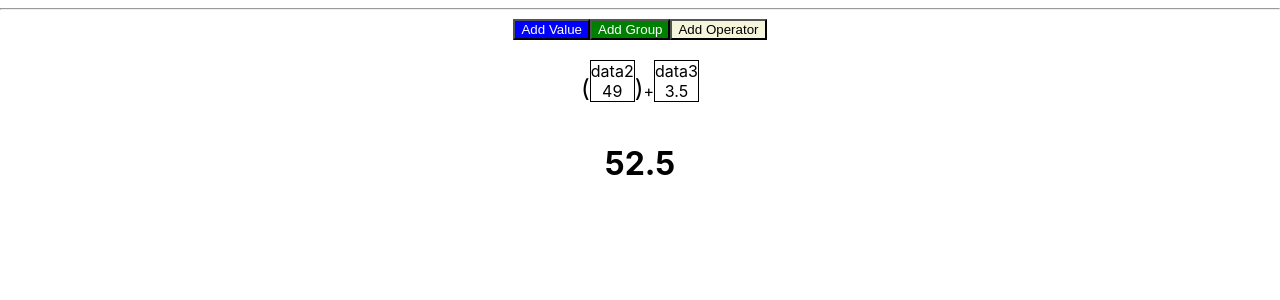
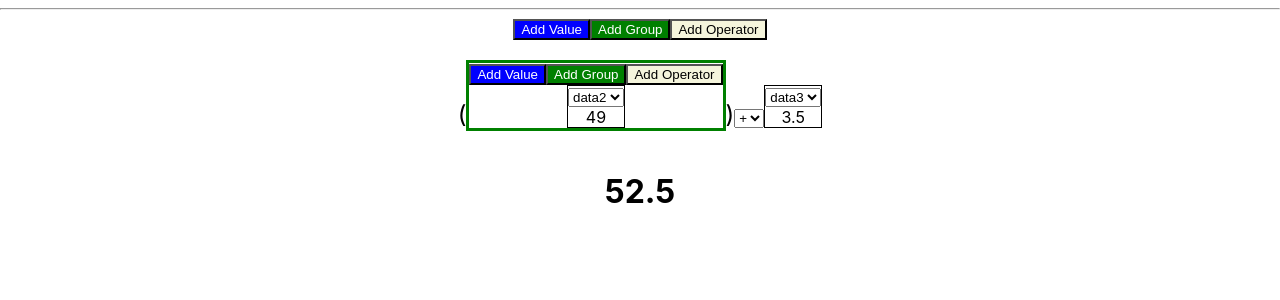
Before and after one commit to sigonasr2/EquationsBuilder, a React (Create React App) app in the folder equations/: page / in a window 1280 px wide. Shown: the top 300 px of the page. Built offline with nearby package versions, Linux system fonts and the light colour scheme.

Commit message:
Look and feel included.

```diff
--- a/equations/src/App.js
+++ b/equations/src/App.js
@@ -15,7 +15,13 @@ function EquationGroup(p) {
 
 	return <>
 	<span style={{fontSize:"24px"}}>(</span>
-	{arr.map((eq,i)=>Array.isArray(eq)?<EquationGroup equation={myArr} setEquation={setMyArr} data={data} arr={eq} key={i} id={i}/>:eq==="×"||eq==="-"||eq==="+"||eq==="÷"?<EquationOperator equation={myArr} setEquation={setMyArr} data={data} operator={eq} key={i} id={i}/>:<EquationValue equation={myArr} setEquation={setMyArr} data={data} val={eq} key={i} id={i}/>)}
+		<div style={{display:"inline-block",border:"3px solid green"}}>
+			<button style={{backgroundColor:"blue",color:"white"}}>Add Value</button>
+			<button style={{backgroundColor:"green",color:"white"}}>Add Group</button>
+			<button style={{backgroundColor:"beige",color:"black"}}>Add Operator</button>
+			<br/>
+			{arr.map((eq,i)=>Array.isArray(eq)?<EquationGroup equation={myArr} setEquation={setMyArr} data={data} arr={eq} key={i} id={i}/>:eq==="×"||eq==="-"||eq==="+"||eq==="÷"?<EquationOperator equation={myArr} setEquation={setMyArr} data={data} operator={eq} key={i} id={i}/>:<EquationValue equation={myArr} setEquation={setMyArr} data={data} val={eq} key={i} id={i}/>)}
+		</div>
 	<span style={{fontSize:"24px"}}>)</span>
 	</>
 }
@@ -31,9 +37,9 @@ function EquationOperator(p) {
 		setEquation(eqArr)
 	},[op])
 
-	return <>
-	{operator}
-	</>
+	return <select value={op} defaultValue={operator} onChange={(ev)=>{setOp(ev.currentTarget.value)}}>
+		{["+","-","×","÷"].map((sign)=><option key={sign} value={sign}>{sign}</option>)}
+	</select>
 }
 
 function EquationValue(p) {
@@ -48,7 +54,9 @@ function EquationValue(p) {
 	},[item])
 
 	return <div style={{display:"inline-block",border:"1px solid black"}}>
-	{val}
+	<select value={item} defaultValue={val} onChange={(ev)=>{setItem(ev.currentTarget.value)}}>
+		{Object.keys(data).map((key)=><option key={key} value={key}>{key}</option>)}
+	</select>
 	<br/>
 	{data[val]}
 	</div>
```
